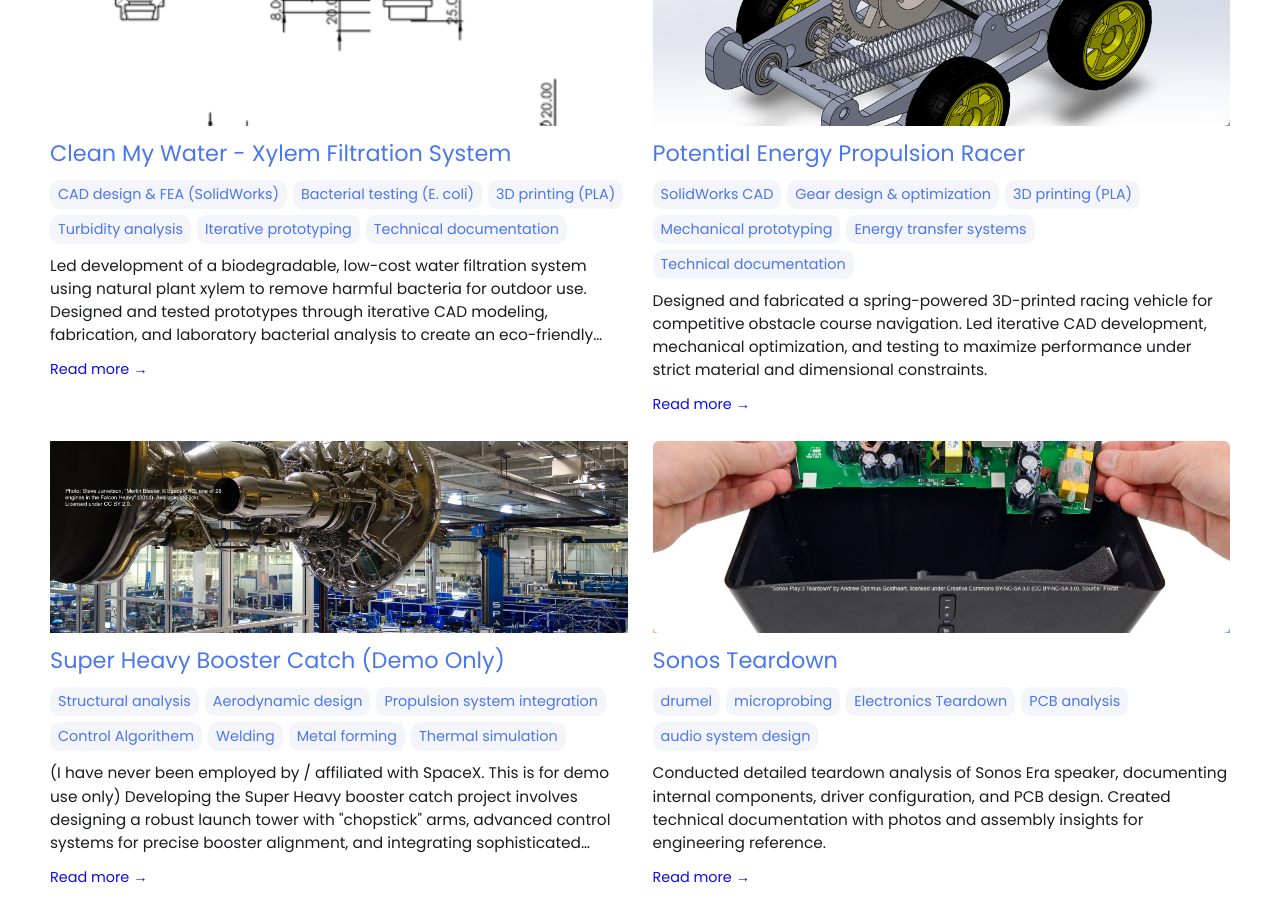
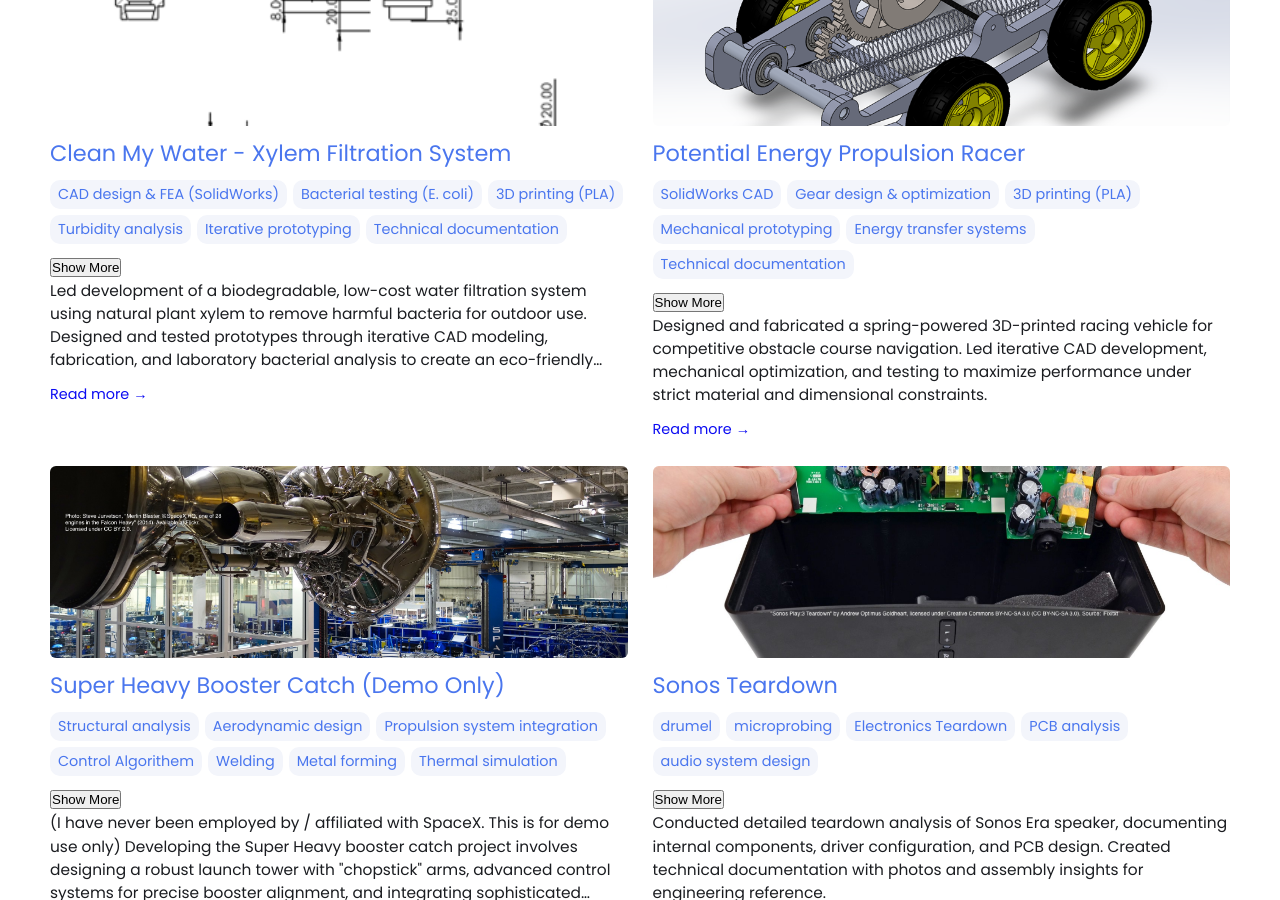
Before and after one commit to RobinKHur/RobinKHur.github.io, a Jekyll site: the page built from index.html, in a window 1280 px wide and 900 px high, scrolled down 1371 px. Built offline with Jekyll 4.4.1, drawn with Linux system fonts in a browser that asks for light colours.

Commit message:
Update projects.html

```diff
--- a/_includes/projects.html
+++ b/_includes/projects.html
@@ -1,4 +1,4 @@
-<!-- SECTION 3: project -->
+<!-- SECTION 3: Projects -->
 <section id="projects" class="project-grid-section">
   <h2>Projects</h2>
 
@@ -9,30 +9,34 @@
 
       <div class="project-card">
 
-        <!-- Image container with blurred background -->
-        <div class="project-image" style="background-image: url('{{ image_path }}')">
+        <!-- Image -->
+        <div class="project-image">
           <img src="{{ image_path }}" alt="Screenshot of {{ item.title }}" class="project-img-full">
         </div>
 
-        <!-- Title (clickable) -->
+        <!-- Title -->
         <h3 class="project-title">
           <a href="{{ item.url }}">{{ item.title }}</a>
         </h3>
 
         <!-- Skills -->
-        <div class="project-skills">
+        <div class="project-skills collapsed">
           {% for skill in item.skills %}
             <span class="skill">{{ skill }}</span>
           {% endfor %}
         </div>
 
+        <!-- Toggle Skills Button -->
+        {% if item.skills.size > 3 %}
+          <button class="toggle-skills">Show More</button>
+        {% endif %}
+
         <!-- Description -->
         <p class="project-description">{{ item.description }}</p>
 
-        <!-- Read more button -->
+        <!-- Read more -->
         <a href="{{ item.url }}" class="read-more">Read more →</a>
       </div>
-
     {% endfor %}
   </div>
 </section>
```
